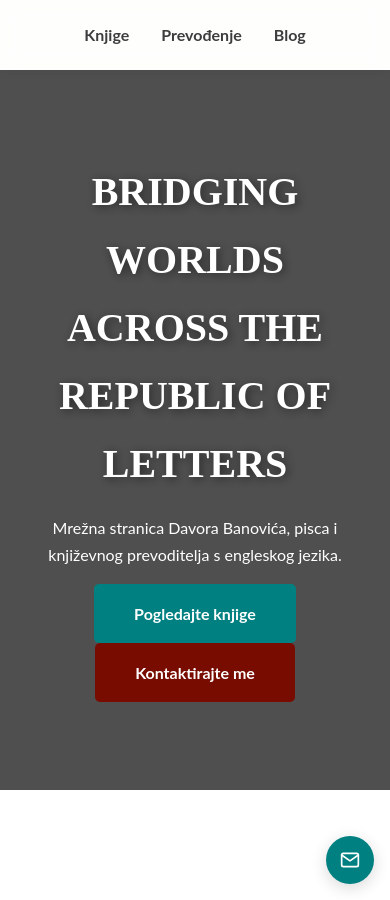
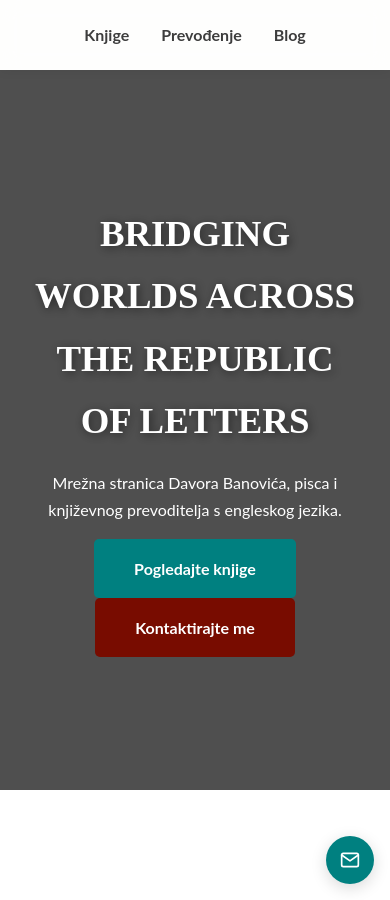
Before and after one commit to banovotz/banovotz.github.io, a Jekyll site: the page built from index.html, in a window 390 px wide and 900 px high. Built offline with Jekyll 4.4.1, drawn with Linux system fonts in a browser that asks for light colours.

Commit message:
Fixed hero text size on mobile

```diff
--- a/assets/css/style.css
+++ b/assets/css/style.css
@@ -324,7 +324,7 @@
         @media (max-width: 768px) {
             body { font-size: 16px; }
             h2.section-title { font-size: 2.2rem; }
-            .hero-content h1 { font-size: 2.5rem; }
+            .hero-content h1 { font-size: 2.3rem; }
 
             .main-nav {
                 justify-content: center;
```
